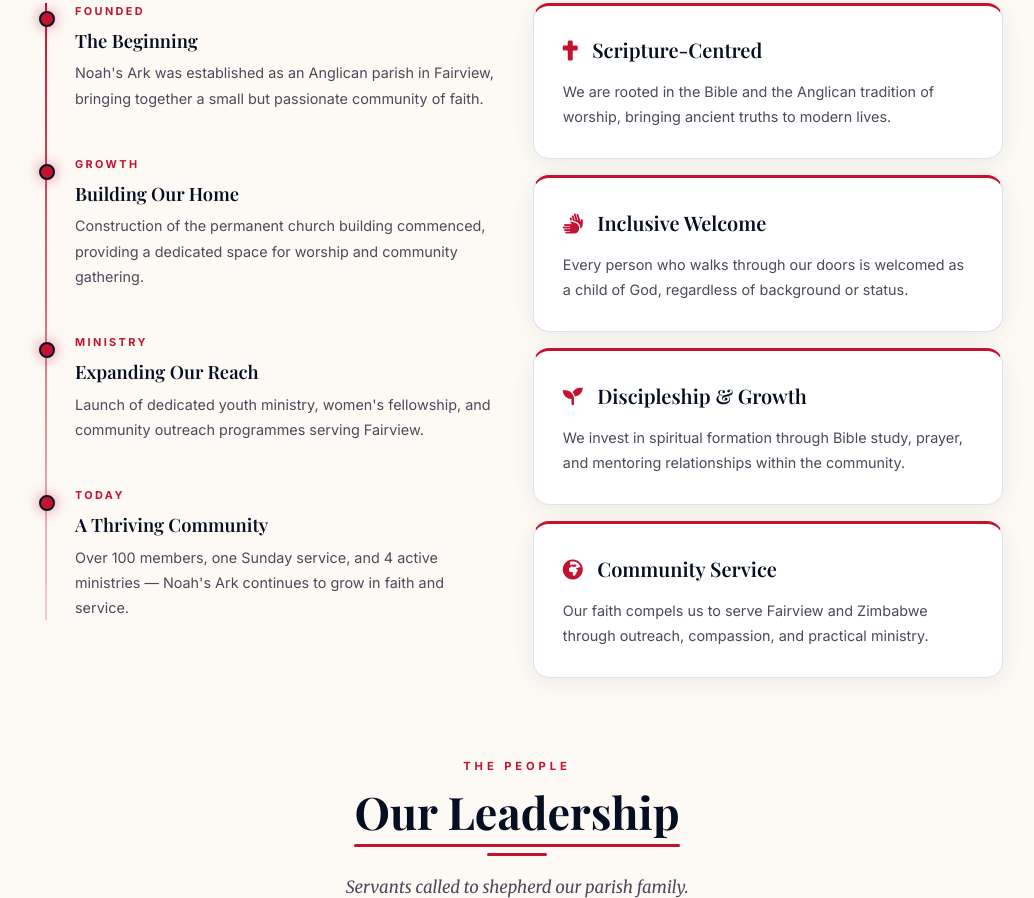
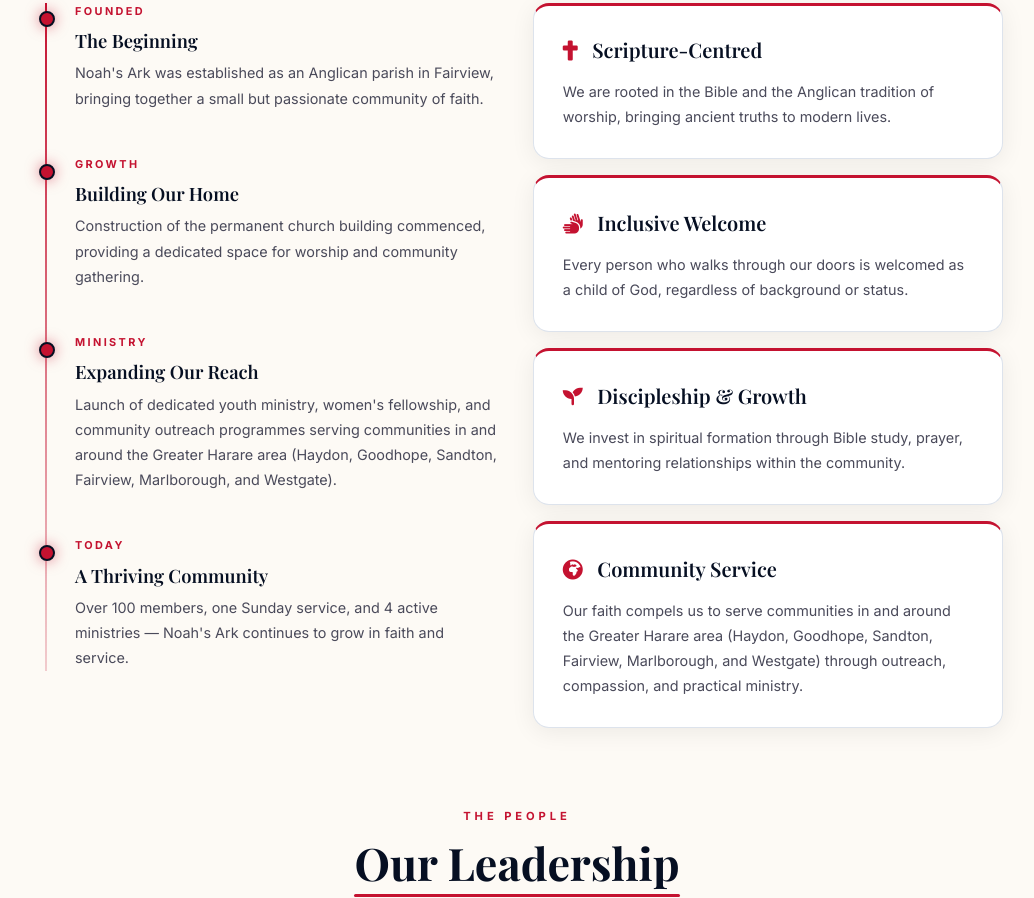
Before and after one commit to Adrian37-Design/Noah-s-Ark, a website: page about.html in a window 1280 px wide. Shown: the part 975-1873 px from the top of the page, without its empty margins (123-1157 px from the left). Drawn offline with nearby package versions, Linux system fonts and the light colour scheme; no server answers; a web font is replaced by a local one.

Commit message:
Add files via upload

```diff
--- a/about.html
+++ b/about.html
@@ -74,7 +74,8 @@
             <div class="timeline-year">Ministry</div>
             <h4>Expanding Our Reach</h4>
             <p>Launch of dedicated youth ministry, women's fellowship, and community outreach programmes serving
-              Fairview.</p>
+              communities in and around the Greater Harare area (Haydon, Goodhope, Sandton, Fairview,
+              Marlborough, and Westgate).</p>
           </div>
           <div class="timeline-item">
             <div class="timeline-year">Today</div>
@@ -112,7 +113,9 @@
           <div class="card gold-top">
             <h3><i class="fas fa-globe-africa" style="color:var(--gold); margin-right:0.6rem;"></i> Community Service
             </h3>
-            <p>Our faith compels us to serve Fairview and Zimbabwe through outreach, compassion, and practical ministry.
+            <p>Our faith compels us to serve communities in and around the Greater Harare area (Haydon, Goodhope,
+              Sandton, Fairview,
+              Marlborough, and Westgate) through outreach, compassion, and practical ministry.
             </p>
           </div>
         </div>
```
Also changed, not shown: index.html (+4 -2 lines).
